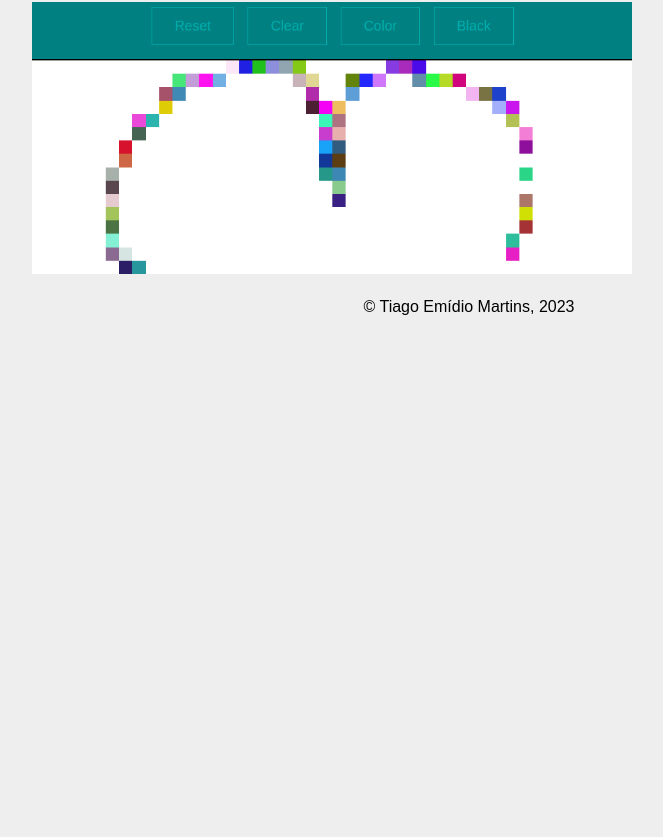
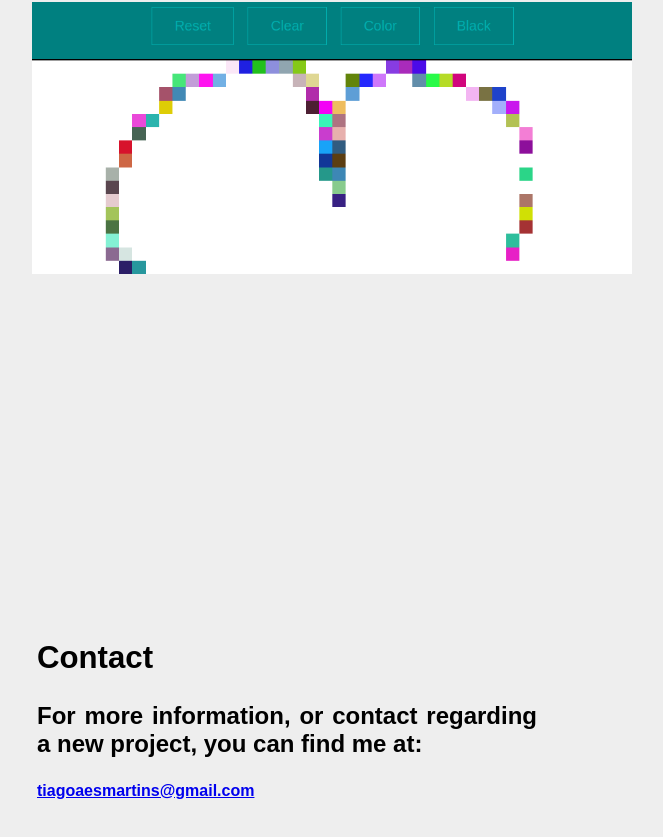
Before and after one commit to tiagoaesmartins/portfolio, a website: page index.html in a window 1280 px wide. Shown: the part 1797-2634 px from the top of the page, without its empty margins (171-834 px from the left). Before the commit the page ends 2159 px from the top, so only its background shows below. Drawn offline with Linux system fonts and the light colour scheme; a web font is replaced by a local one.

Commit message:
Now all elements are on the same page, and so Dark Mode works all the way

```diff
--- a/index.html
+++ b/index.html
@@ -19,7 +19,7 @@
             <ul>
                 <li><a href="#about-me" class="navigation">About me</a></li>
                 <li><a href="#projects" class="navigation">My projects</a></li>
-                <li><a href="contact.html" class="navigation">Contact</a></li>
+                <li><a href="#main-contact" class="navigation">Contact</a></li>
             </ul>
             <div id="dark">
                 <button id="dark-mode">Dark Mode</button>
@@ -67,6 +67,13 @@
                 </div>
             </div>
         </section>
+        <section id="main-contact">
+            <article id="contact">
+                <h2>Contact</h2>
+                <h3>For more information, or contact regarding a new project, you can find me at:</h3>
+                <h4><a href="mailto:tiagoaesmartins@gmail.com">tiagoaesmartins@gmail.com</a></h4>
+            </article>
+        </section>
     </main>
     <footer>
         <p>© Tiago Emídio Martins, 2023</p>
--- a/styles.css
+++ b/styles.css
@@ -137,6 +137,7 @@
     flex-direction: column;
     justify-content: center;
     align-items: center;
+    margin-bottom: 150px;
 }
 
 #proj-structure {
@@ -160,6 +161,28 @@
     max-width: 600px;
 }
 
+/*Contact*/
+
+#main-contact {
+    padding-top: 190px;
+    max-width: 500px;
+    margin-left: 200px;
+    margin-bottom: 500px;
+}
+
+#contact {
+    max-width: 600px;
+}
+
+#page-container {
+    position: relative;
+    min-height: 100vh;
+  }
+
+#content-wrap {
+    padding-bottom: 2.5rem;
+}
+
 /*Footer*/
 
 footer {
@@ -175,26 +198,7 @@
     height: 2.5rem;
 }
 
-/*Contact*/
 
-#main-contact {
-    padding-top: 190px;
-    max-width: 500px;
-    margin-left: 200px;
-}
-
-#contact {
-    max-width: 600px;
-}
-
-#page-container {
-    position: relative;
-    min-height: 100vh;
-  }
-
-#content-wrap {
-    padding-bottom: 2.5rem;
-}
 
 #footer {
     position: absolute;
```
Also changed, not shown: contact.html (+3 -0 lines).
